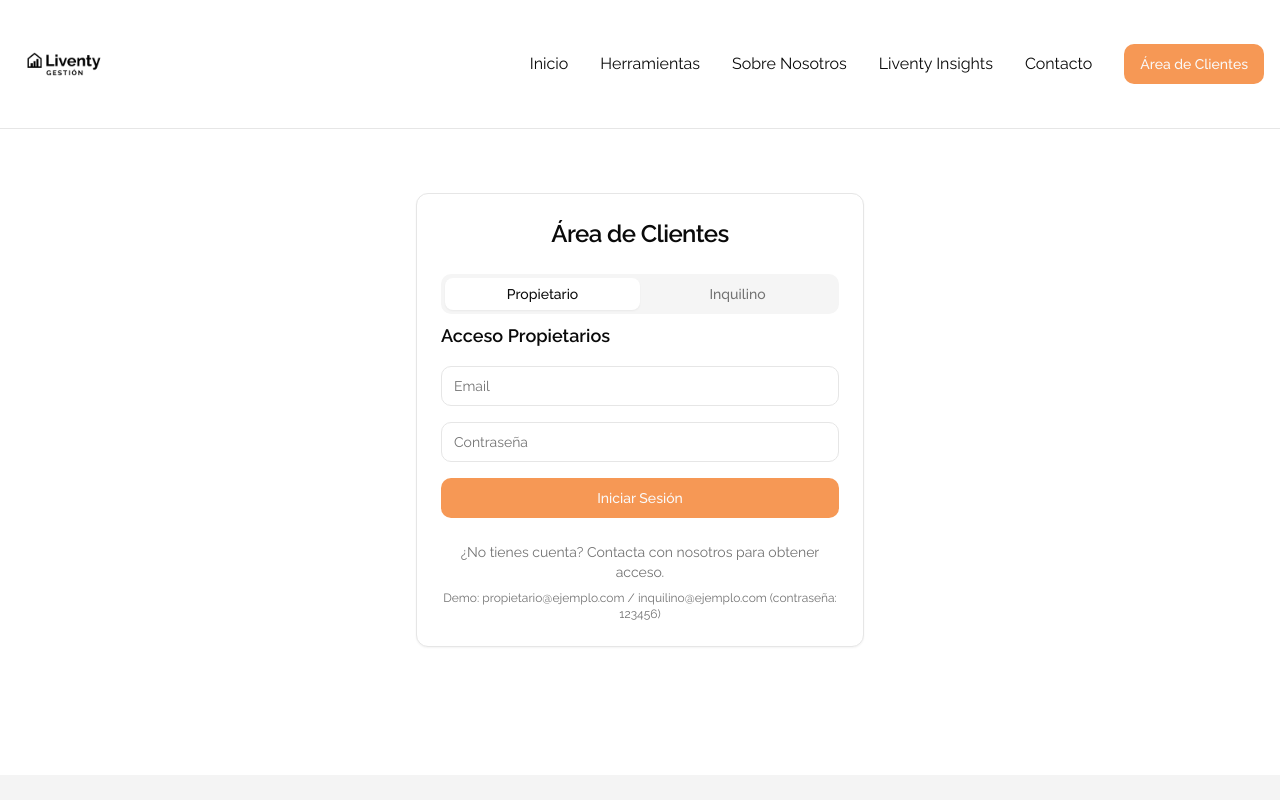
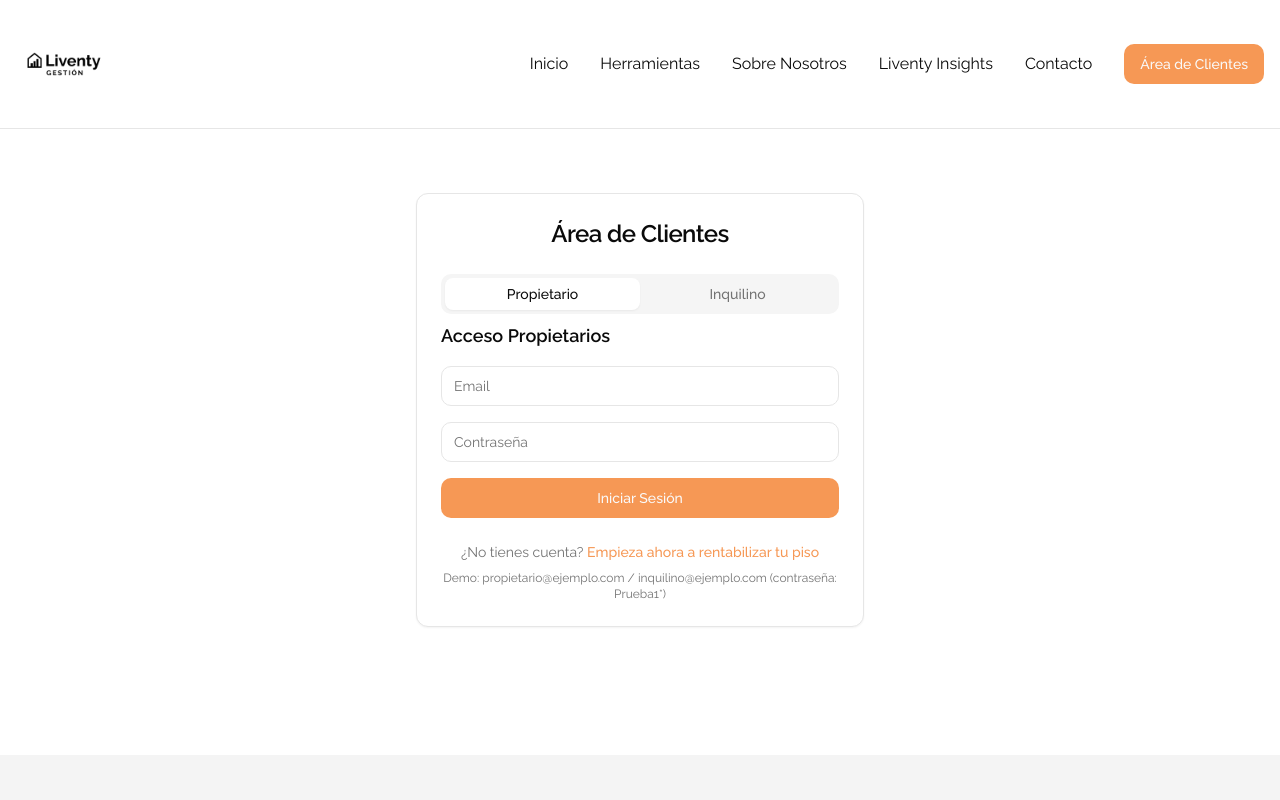
Before and after one commit to LiventyGestion/Liventy-gestion, a React (Vite) app: page /login in a window 1280 px wide. Shown: the top 800 px of the page. Built offline with nearby package versions, Linux system fonts and the light colour scheme.

Commit message:
Update client area messages

```diff
--- a/src/pages/Login.tsx
+++ b/src/pages/Login.tsx
@@ -128,11 +128,29 @@ const Login = () => {
               )}
 
               <div className="mt-6 text-center">
-                <p className="text-sm text-muted-foreground">
-                  ¿No tienes cuenta? Contacta con nosotros para obtener acceso.
-                </p>
+                {activeTab === "propietario" ? (
+                  <p className="text-sm text-muted-foreground">
+                    ¿No tienes cuenta?{" "}
+                    <button
+                      onClick={() => navigate('/contact')}
+                      className="text-primary hover:underline font-medium"
+                    >
+                      Empieza ahora a rentabilizar tu piso
+                    </button>
+                  </p>
+                ) : (
+                  <p className="text-sm text-muted-foreground">
+                    ¿No tienes cuenta?{" "}
+                    <button
+                      onClick={() => navigate('/contact')}
+                      className="text-primary hover:underline font-medium"
+                    >
+                      Tu alquiler ideal te está esperando
+                    </button>
+                  </p>
+                )}
                 <p className="text-xs text-muted-foreground mt-2">
-                  Demo: propietario@ejemplo.com / inquilino@ejemplo.com (contraseña: 123456)
+                  Demo: propietario@ejemplo.com / inquilino@ejemplo.com (contraseña: Prueba1*)
                 </p>
               </div>
             </CardContent>
```
